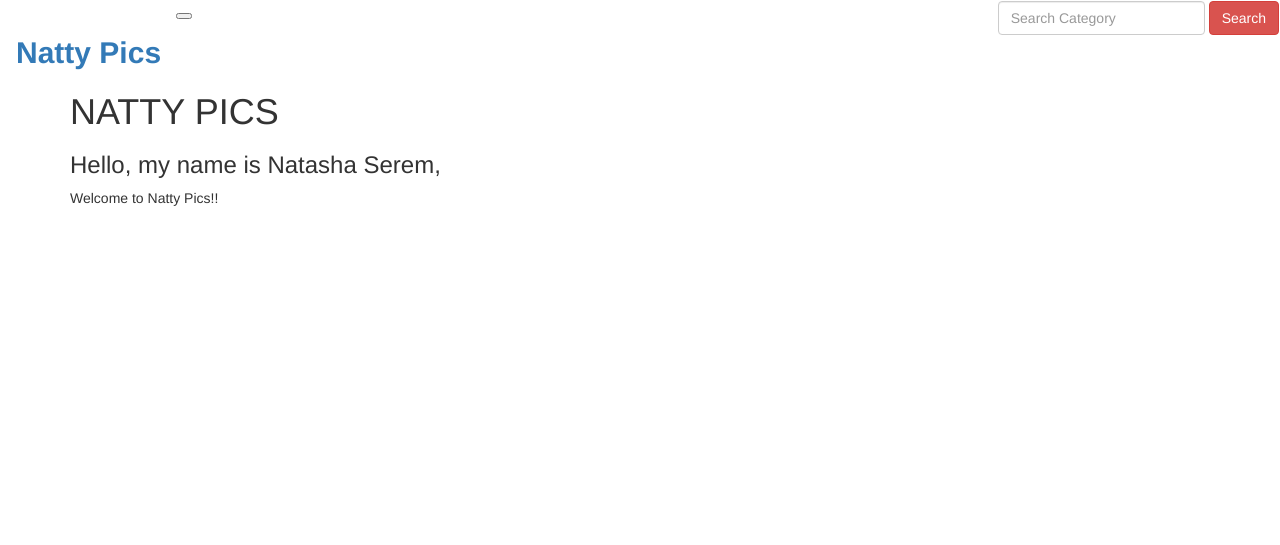
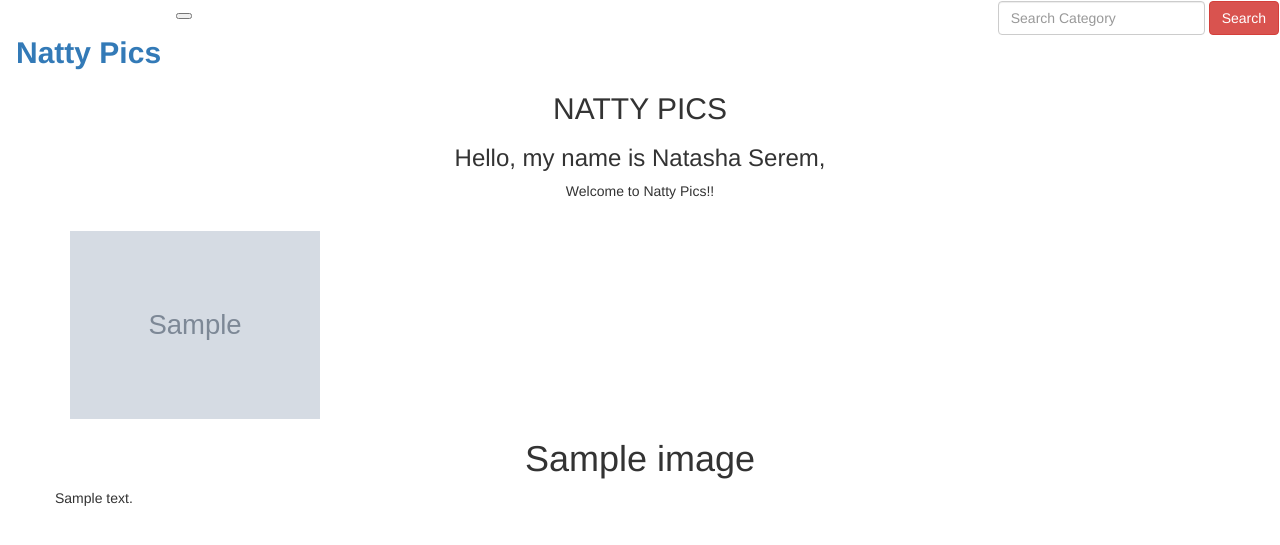
Before and after one commit to Chebichii-Lab/Personal-Gallery, a Django app: template album/templates/album.html in a window 1280 px wide. Shown: the top 545 px of the page. Run offline with Django 3.2, Linux system fonts and the light colour scheme; the template is opened without the code that fills it: most values are stand-ins (such as "Sample title", 1, 10 or a date in 2020); grey boxes marked "Sample" are stand-in pictures; some libraries are stand-ins or nearby versions.

Commit message:
add style in the album.html

```diff
--- a/album/templates/album.html
+++ b/album/templates/album.html
@@ -3,17 +3,36 @@
 {% block content %}
 {{block.super}}
 
-<div class="container">
+<div class="container" id="background">
     <div id="prog">
-        <h1>NATTY PICS</h1>
+        <h1 style="text-align:center; font-size:30px">NATTY PICS</h1>
     </div>
     <div id="opennote">
 
-        <h3>Hello, my name is Natasha Serem,</h3>
-        <p id="opennote"> Welcome to Natty Pics!!</p>
+        <h3 style="text-align:center;">Hello, my name is Natasha Serem,</h3>
+        <p id="opennote" style="text-align:center;"> Welcome to Natty Pics!!</p>
     </div>
     </br>
 
 </div>
+<div class="container">
+
+    <div class="row">
+        {% for image in images %}
+        <div class="col-md-4">
+            <img src="{{image.image.url}}" class="img-responsive" alt="" height=200px width="250px">
+        </div>
+        {% endfor %}
+    </div>
+
+    <div class="row">
+        <h1 class="text-center">{{image.name}}</h1>
+    </div>
+
+    <div class="row">
+        <p>{{image.description}}</p>
+    </div>
+
+</div>
 
 {% endblock %}
```
Also changed, not shown: static/conor-luddy-IVaKksEZmZA-unsplash.jpg (added).
